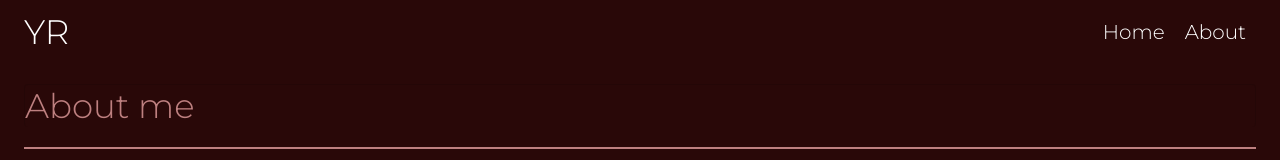
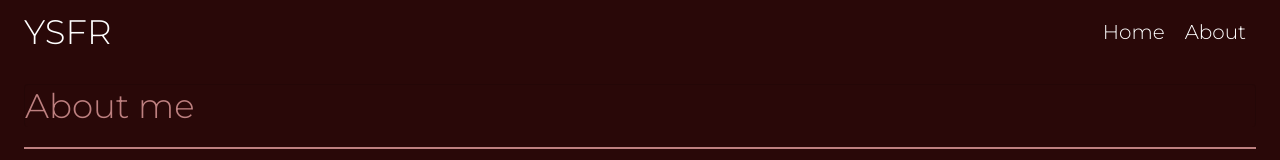
Before and after one commit to IronYR/yousufrehan.com-new, a Next.js app: page /about in a window 1280 px wide. Shown: the top 160 px of the page. Built offline with nearby package versions, Linux system fonts and the light colour scheme.

Commit message:
changed YR to YSFR

```diff
--- a/components/Header.tsx
+++ b/components/Header.tsx
@@ -42,7 +42,7 @@ export default function Header(props) {
                 <Toolbar>
                     {/* <ThemeProvider theme={theme}> */}
                     <Typography variant="h4" className={classes.title}>
-                        <Link href="/"><a>YR</a></Link>
+                        <Link href="/"><a>YSFR</a></Link>
                     </Typography>
                     <Typography variant="h6" className={classes.links}>
                         <Link href="/"><a /* style={{ color: "white" }}*/ className="primary">Home</a></Link>
```
